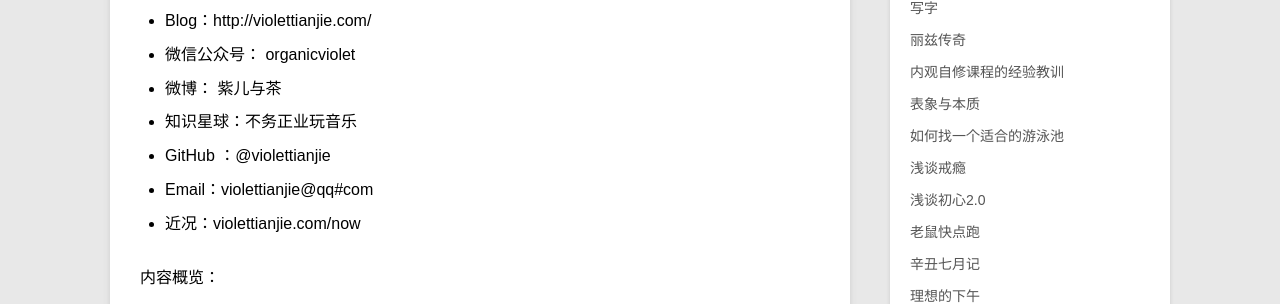
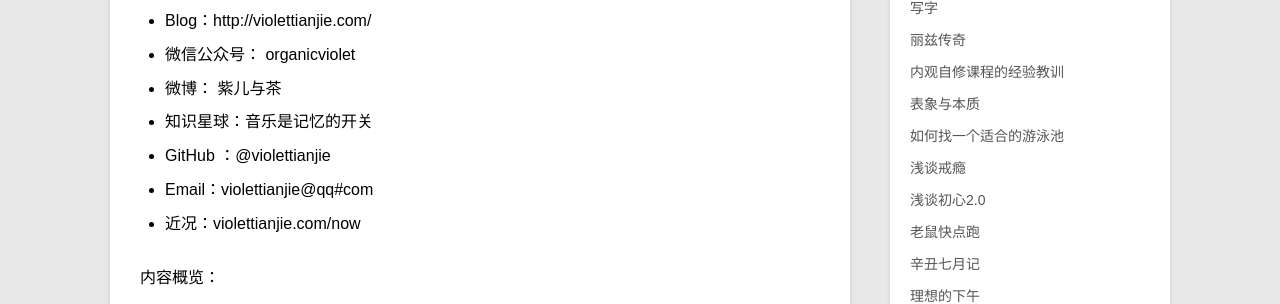
Before and after one commit to violettianjie/violettianjie.github.io, a Jekyll site: the page built from _posts/journal/2017-12-27-usageviolet.md, in a window 1280 px wide and 900 px high. Shown: the part 297-601 px from the top of the window. Built offline with Jekyll 4.4.1, drawn with Linux system fonts in a browser that asks for light colours.

Commit message:
Update 2017-12-27-usageviolet.md

```diff
--- a/_posts/journal/2017-12-27-usageviolet.md
+++ b/_posts/journal/2017-12-27-usageviolet.md
@@ -12,7 +12,7 @@ description: 人如产品，沟通愉快
 - Blog：http://violettianjie.com/
 - 微信公众号： organicviolet
 - 微博： 紫儿与茶
-- 知识星球：不务正业玩音乐
+- 知识星球：音乐是记忆的开关
 - GitHub ：@violettianjie
 - Email：violettianjie@qq#com
 - 近况：violettianjie.com/now
```
Also changed, not shown: other parts of _posts/journal/2017-12-27-usageviolet.md (+1 -0 lines).
